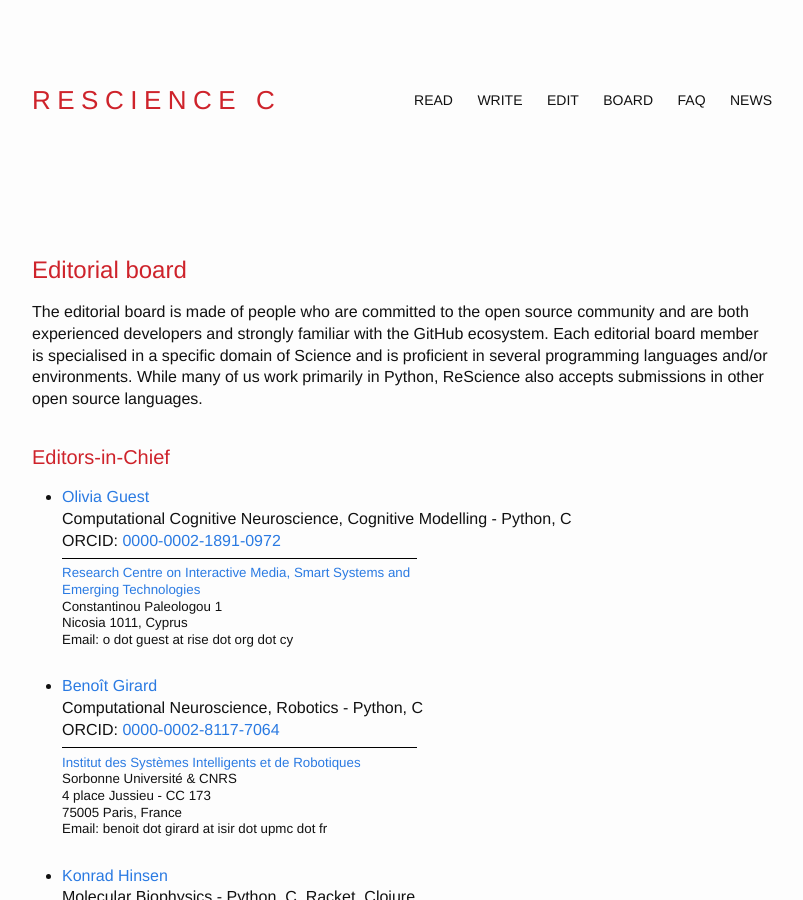
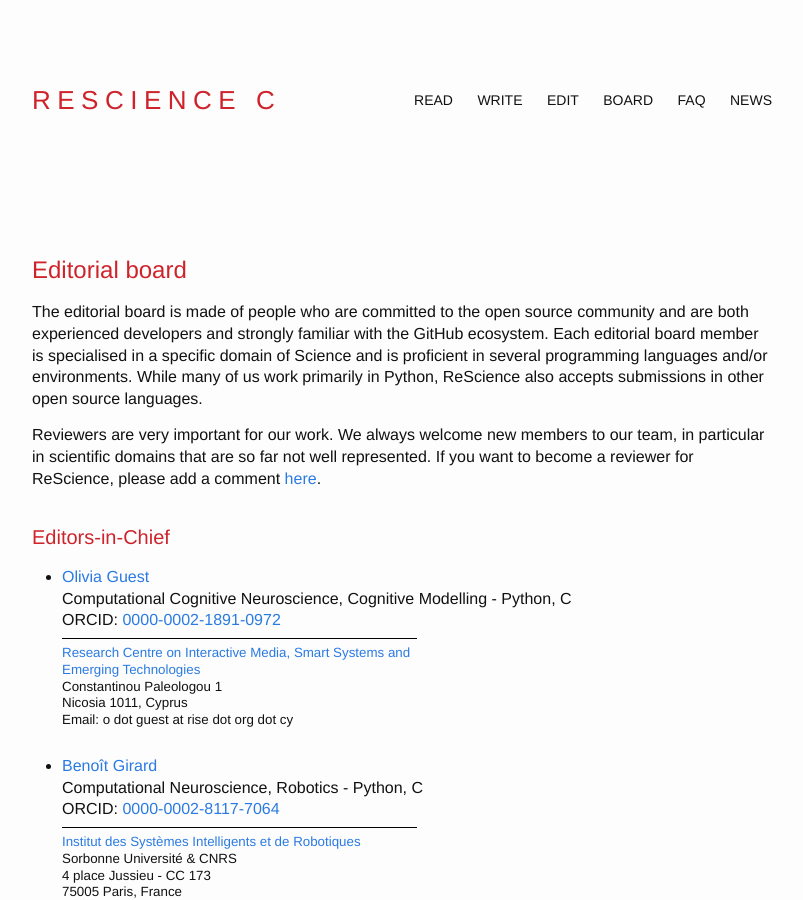
Before and after one commit to ReScience/rescience.github.io, a Jekyll site: the page built from 04-board.md, in a window 1280 px wide and 900 px high. Shown: the whole window, without its empty margins (238-1041 px from the left). Built offline with Jekyll 4.4.1, drawn with Linux system fonts in a browser that asks for light colours; our own code applies the rules of GitHub Pages for plain Markdown files.

Commit message:
Instructions for signing up as a reviewer

```diff
--- a/04-board.md
+++ b/04-board.md
@@ -13,6 +13,10 @@
 environments. While many of us work primarily in Python, ReScience also
 accepts submissions in other open source languages.
 
+Reviewers are very important for our work. We always welcome new members
+to our team, in particular in scientific domains that are so far not
+well represented. If you want to become a reviewer for ReScience, please
+add a comment [here](https://github.com/ReScience/ReScience/issues/27).
 
 ## Editors-in-Chief
 
```
